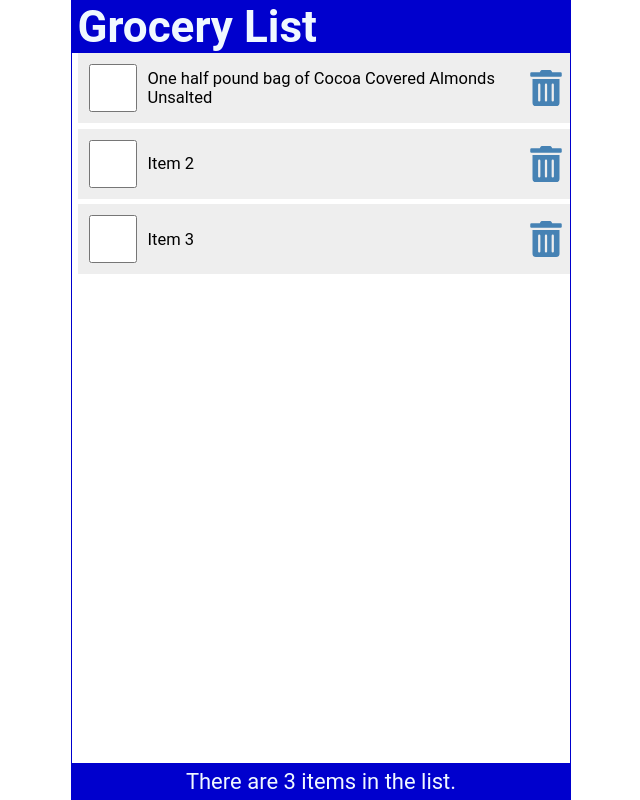
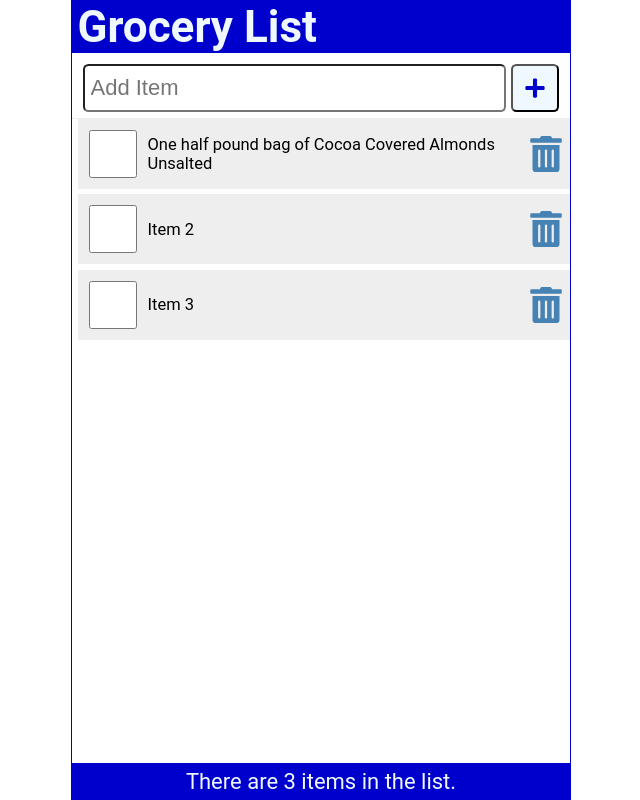
Before and after one commit to mtoce/Grocery-List, a React (Create React App) app: page / in a window 1280 px wide. Shown: the whole page, without its empty margins (319-959 px from the left). Built offline with nearby package versions, Linux system fonts and the light colour scheme.

Commit message:
Added Add Item component and styles. TODO: make stateful

```diff
--- /dev/null
+++ b/src/AddItem.js
@@ -0,0 +1,25 @@
+import React from 'react'
+import { FaPlus } from 'react-icons/fa'
+
+const AddItem = () => {
+  return (
+    <form className='addForm'>
+        <label htmlFor='addItem'>Add Item</label>
+        <input
+            autoFocus
+            id='addItem'
+            type='text'
+            placeholder='Add Item'
+            required
+        />
+        <button
+            type='submit'
+            aria-label='Add Item'
+        >
+            <FaPlus />
+        </button>
+    </form>
+  )
+}
+
+export default AddItem
--- a/src/App.js
+++ b/src/App.js
@@ -1,7 +1,8 @@
 import Header from './Header';
 import Content from './Content';
 import Footer from './Footer';
-import { useState } from 'react'
+import AddItem from './AddItem';
+import { useState } from 'react';
 
 function App() {
   const itemsArray = [
@@ -41,6 +42,7 @@
   return (
     <div className="App">
       <Header title="Grocery List"/>
+      <AddItem />
       <Content
         items={items}
         setItems={setItems}
--- a/src/index.css
+++ b/src/index.css
@@ -116,3 +116,46 @@
   color: red;
   outline: none;
 }
+
+.addForm {
+  width: 100%;
+  display: flex;
+  justify-content: flex-start;
+  margin: 0.5rem 0 0;
+  padding: 0 0.5rem 0.25rem;
+  border-bottom: 1px solid #eee;
+}
+
+.addForm label {
+  position: absolute;
+  left: -99999px;
+}
+
+.addForm input[type='text'] {
+  flex-grow: 1;
+  max-width: calc(100% - 50px);
+  min-height: 48px;
+  font-size: 1rem;
+  padding: 0.25rem;
+  border-radius: 0.25rem;
+  margin-right: 0.25rem;
+  outline: none;
+}
+
+button {
+  height: 48px;
+  min-width: 48px;
+  border-radius: 0.25rem;
+  padding: 0.5rem;
+  font-size: 1rem;
+  background-color: aliceblue;
+  color: mediumblue;
+  cursor: pointer;
+}
+
+button:focus,
+button:hover {
+  color: white;
+  background-color: limegreen;
+  outline: none;
+}
```
